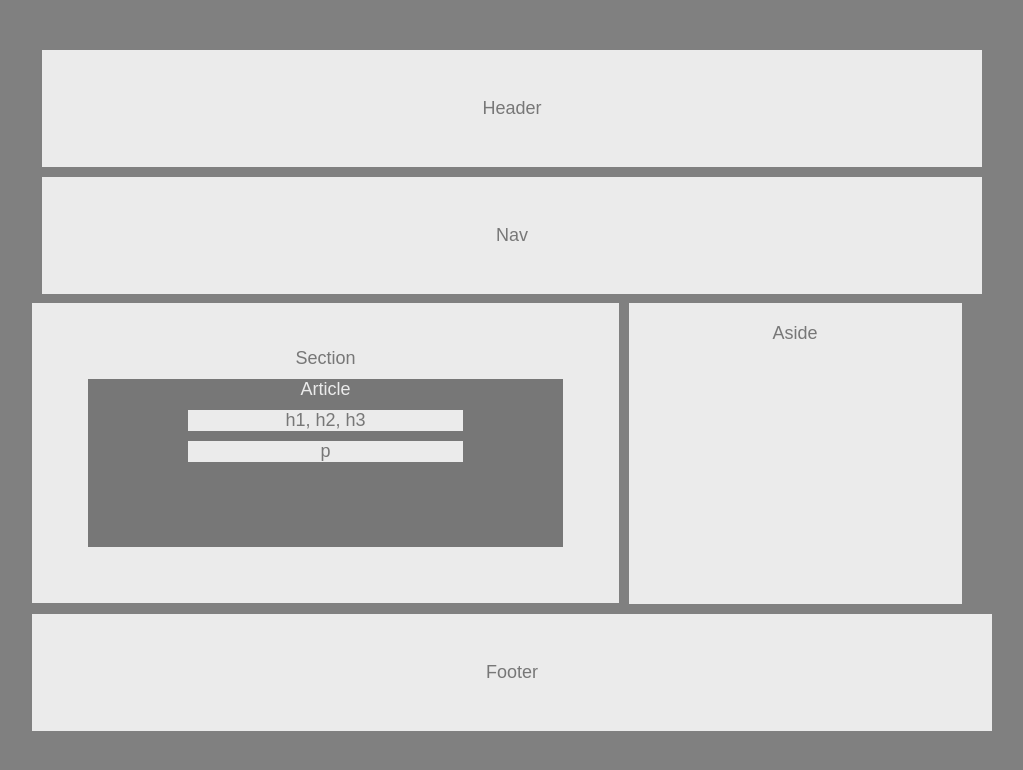
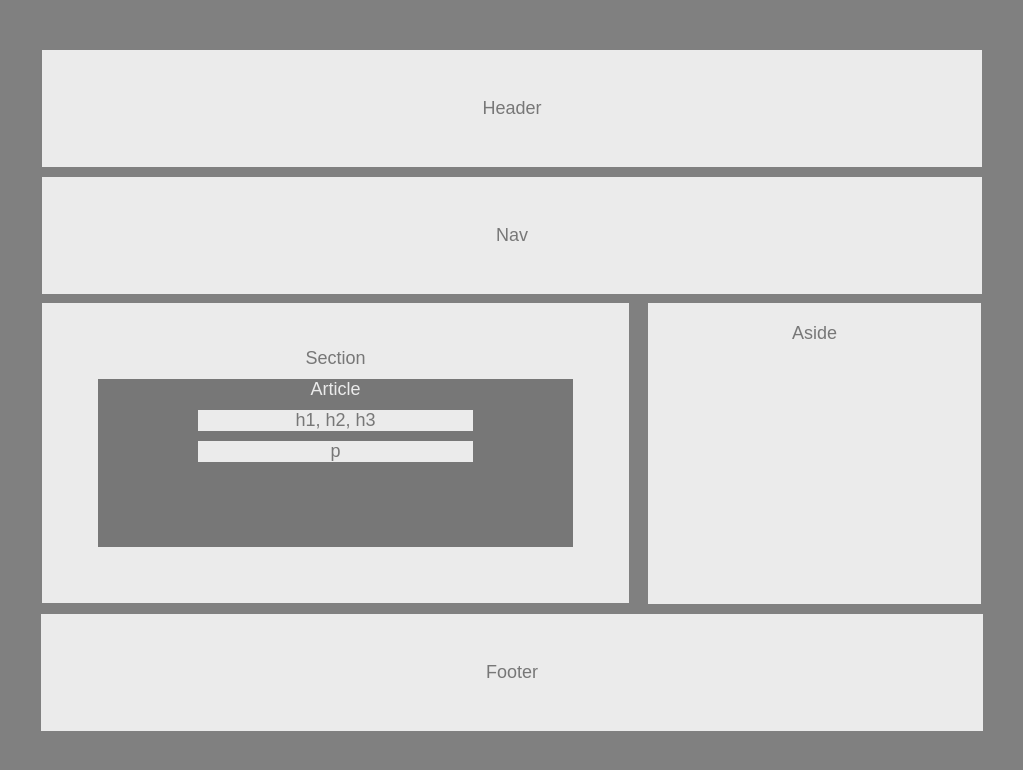
Before and after one commit to Sharkbearagator/HW-Wireframe, a plain HTML site: page index.html in a window 1280 px wide. Shown: the whole page, without its empty margins (168-1191 px from the left). Drawn offline with Linux system fonts and the light colour scheme.

Commit message:
Finished Product.

```diff
--- a/styler.css
+++ b/styler.css
@@ -23,6 +23,7 @@ section{
     background-color: #ebebeb;
     width: 495px;
     text-align: center;
+    margin-left: 10px;
 }
 #aside{
     background-color: #ebebeb;
@@ -33,6 +34,7 @@ section{
     margin: 1%;
     margin-bottom: 10px;
     margin-top: 0px;
+    margin-left: 19px;
     text-align: inherit;
 }
 #article{
@@ -58,4 +60,5 @@ section{
     clear: left;
     padding: 5%;
     text-align: center;
+    margin: 9px;
 }
```
